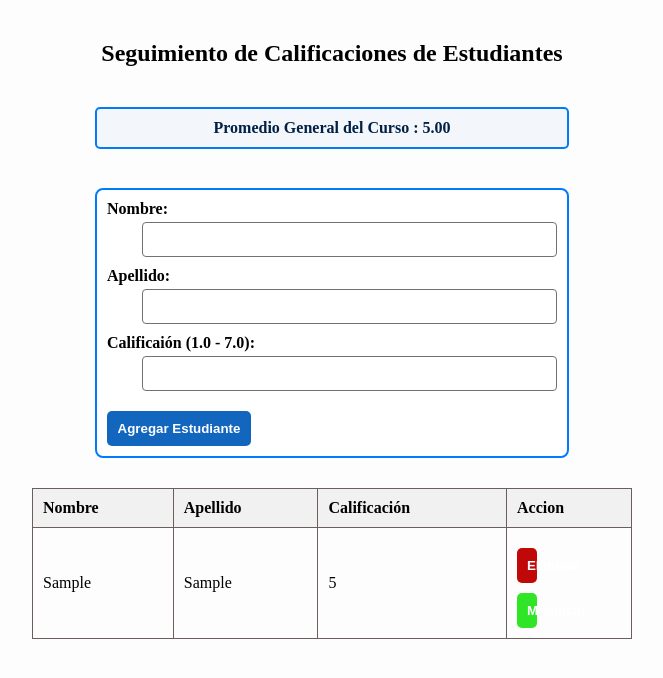
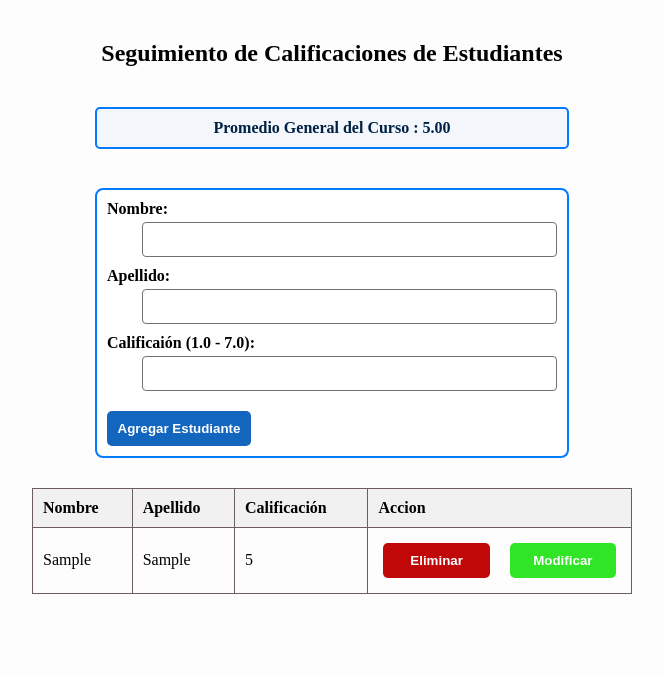
Before and after one commit to cabecera/ev2-registro-notas-estudiantes-basico, a plain HTML site: page index.html in a window 1280 px wide. Both pictures are taken after typing "Sample", "Sample", "5" into the empty fields and a click on the button "Agregar Estudiante". Shown: the whole page, without its empty margins (308-971 px from the left). Drawn offline with Linux system fonts and the light colour scheme.

Commit message:
Se añande boton modificar y se actualiza el diseño de los botones eliminar y modificar

```diff
--- a/script.js
+++ b/script.js
@@ -41,8 +41,10 @@ function addStudentToTable(estudiante) {
     <td>${estudiante.lastName}</td>
     <td>${estudiante.grade}</td>
     <td>
+        <div class="botones-accion">
         <button id=botonEliminar class="delete-btn">Eliminar</button>
         <button id=botonModificar class="update-btn">Modificar</button>
+        </div>
     </td>
         `;
 
@@ -50,6 +52,10 @@ function addStudentToTable(estudiante) {
         {borrarEstudiante(estudiante,row);
 
         })
+        row.querySelector(".update-btn").addEventListener("click", function ()
+        {modificarEstudiante(estudiante, row);
+
+        });
 
     tablaBody.appendChild(row); //Añade esa fila al cuerpo de la tabla studentsTable.
 }
@@ -63,6 +69,21 @@ function borrarEstudiante(estudiante,row){
     }
 }
 
+//Agregar datos en el formulario
+function modificarEstudiante(estudiante, row) {
+    // Cargar los datos al formulario
+    document.getElementById("name").value = estudiante.name;
+    document.getElementById("lastName").value = estudiante.lastName;
+    document.getElementById("grade").value = estudiante.grade;
+
+    // Guardar referencia global para edición
+    estudianteEnEdicion = { estudiante, row };
+
+    // Cambiar texto del botón
+    document.getElementById("botonGeneral").textContent = "Guardar Cambios";
+}
+
+
 function calcularPromedio() {
     if (estudiantes.length === 0) {
         promedioDiv.textContent = "Promedio General del Curso : N/A"; //Si no hay estudiantes, muestra n/a.
--- a/style.css
+++ b/style.css
@@ -82,7 +82,7 @@ input[type="number"]{
     max-width: 144px;
 }
 
-#botonEliminar{
+#botonEliminar {
     padding: 10px;
     border: none;
     background-color: #c00808;
@@ -90,14 +90,12 @@ input[type="number"]{
     border-radius: 5px;
     font-weight: bold;
     cursor: pointer;
-    margin-top: 10px;
-    margin-right: 65%;
+    margin: 5px;
     width: 100%;
-    max-width: 10px;
+    max-width: 143px;
 }
 
-
-#botonModificar{
+#botonModificar {
     padding: 10px;
     border: none;
     background-color: #2fe526;
@@ -105,11 +103,16 @@ input[type="number"]{
     border-radius: 5px;
     font-weight: bold;
     cursor: pointer;
-    margin-top: 10px;
-    margin-right: 65%;
+    margin: 5px;
     width: 100%;
-    max-width: 10px;
+    max-width: 143px;
 }
+.botones-accion {
+    display: flex;
+    gap: 10px;
+    justify-content: center;
+}
+
 
 
 table {
```
